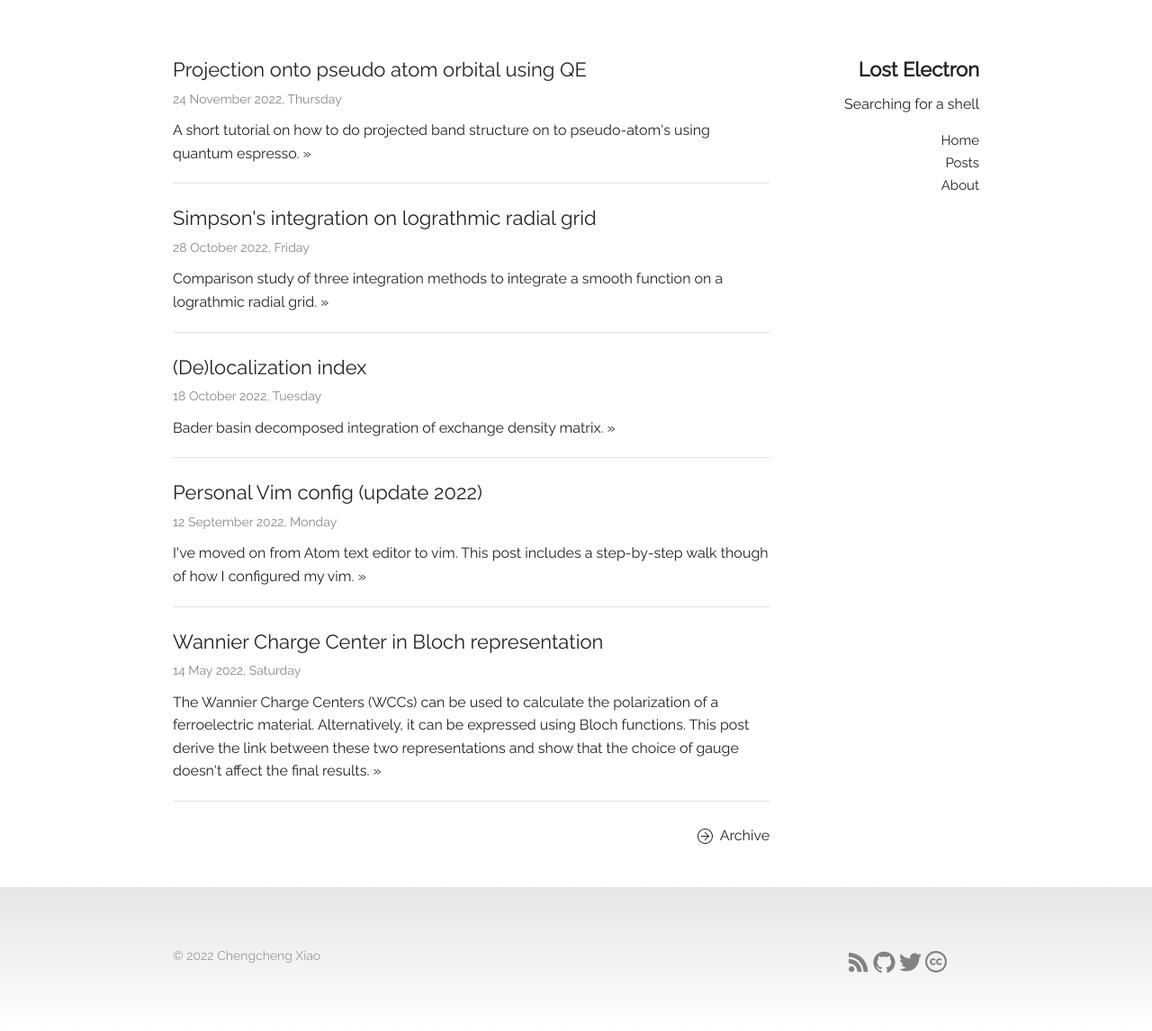
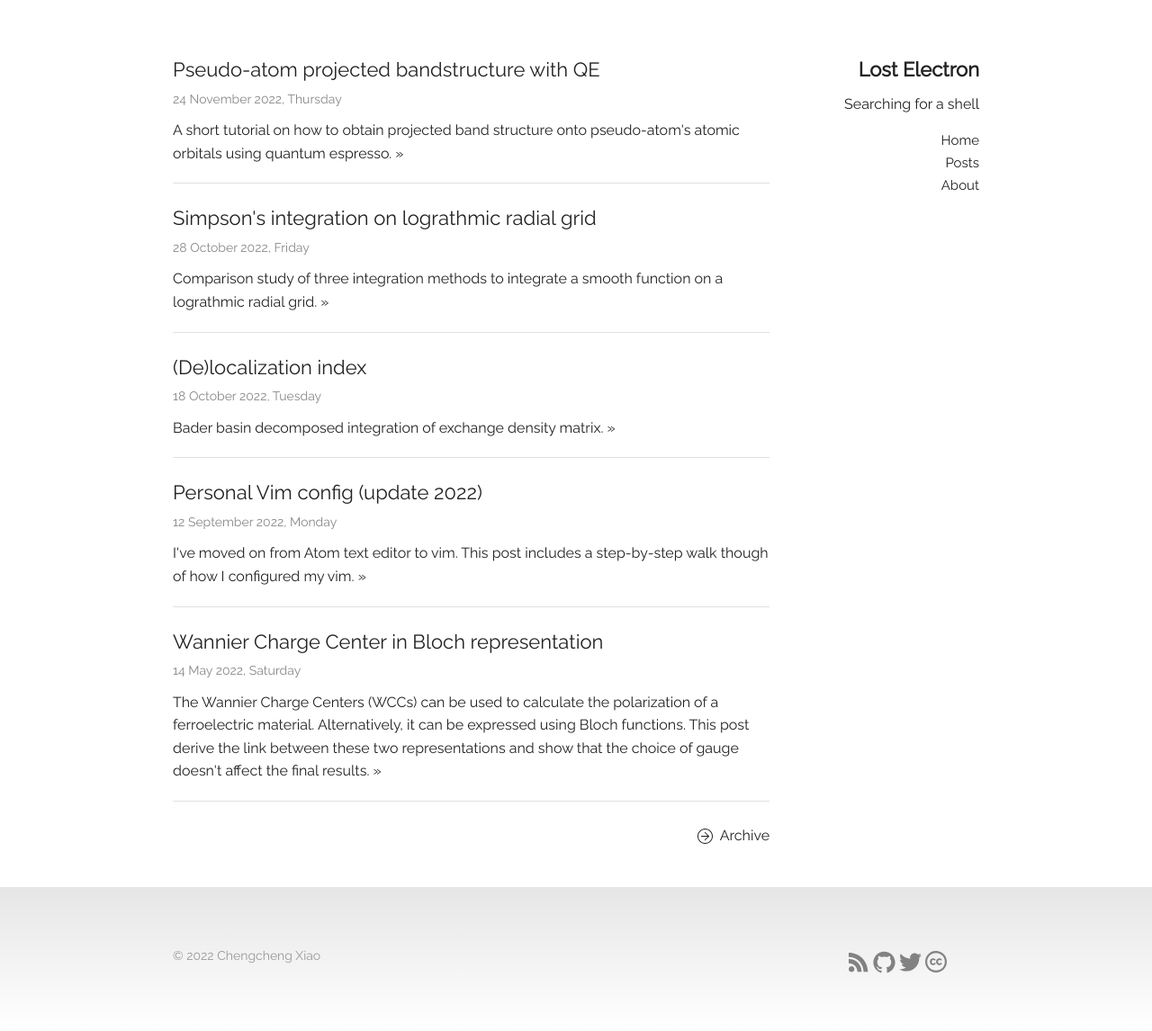
Before and after one commit to Chengcheng-Xiao/Chengcheng-Xiao.github.io, a Jekyll site: the page built from index.html, in a window 1280 px wide. Shown: the whole page at 90% size. Built offline with Jekyll 4.4.1, drawn with Linux system fonts in a browser that asks for light colours; nearby versions of some CDN libraries.

Commit message:
update 2022-11-24

```diff
--- a/_posts/2022-11-24-QE_pseudo_proj.md
+++ b/_posts/2022-11-24-QE_pseudo_proj.md
@@ -1,9 +1,9 @@
 ---
 layout: post
-title: Projection onto pseudo atom orbital using QE
+title: Pseudo-atom projected bandstructure with QE
 date: 2022-11-24
 categories: Post
-description: A short tutorial on how to do projected band structure on to pseudo-atom's using quantum espresso.
+description: A short tutorial on how to obtain projected band structure onto pseudo-atom's atomic orbitals using quantum espresso.
 tags: DFT
 ---
 Projected band structures are very useful tool that can help understanding the composition of the molecular orbitals.
```
